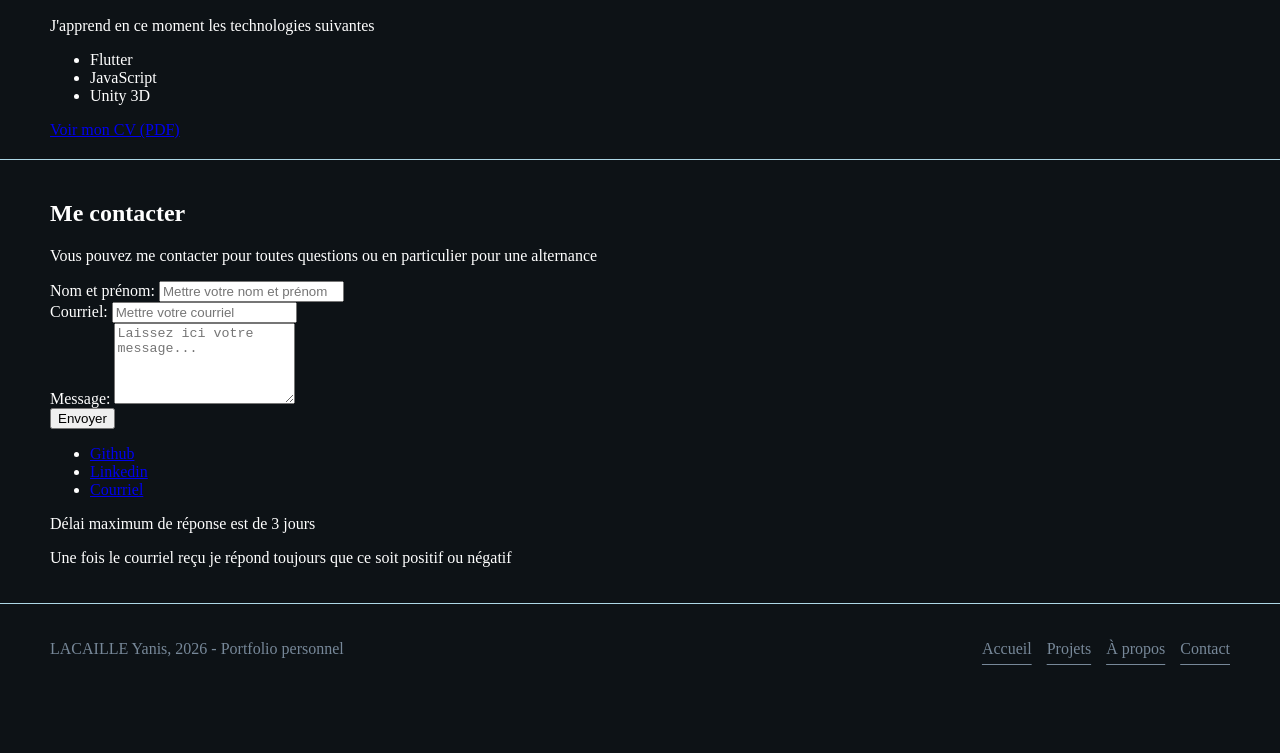
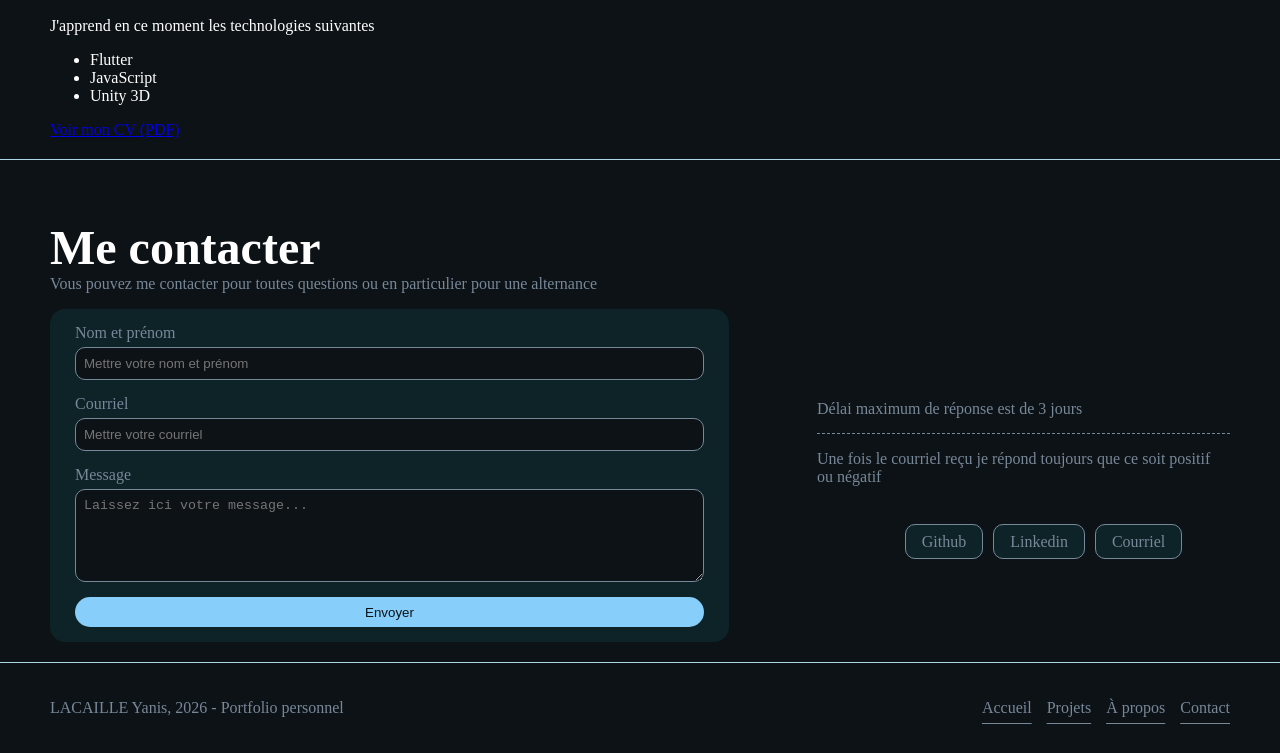
Before and after one commit to yalac/portfolio, a plain HTML site: page index.html in a window 1280 px wide. Shown: the part 1902-2655 px from the top of the page. Before the commit the page ends 2596 px from the top, so only its background shows below. Drawn offline with Linux system fonts and the light colour scheme.

Commit message:
style(contact): add CSS styling and update HTML classes

```diff
--- a/css/style.css
+++ b/css/style.css
@@ -178,6 +178,106 @@ header nav ul {
     border-bottom: 0.5px solid lightblue;
 }
 
+/* titre du contact*/
+.contact-title {
+    font-size: 3em;
+    font-weight: 800;
+    margin-bottom: -1rem;
+}
+
+.contact-left {
+    background-color: #0d2327;
+    padding: 15px;
+    border-radius: 15px;
+    width: 55%;
+}
+
+.contact-form {
+    gap: 15px;
+    padding: 0 10px;
+}
+
+.contact-form-champ {
+    display: flex;
+    flex-direction: column;
+    align-items: stretch;
+}
+
+.contact-form label {
+    color: lightslategray;
+    margin-bottom: 5px;
+}
+
+.contact-form input,
+.contact-form textarea {
+    color: lightslategray;
+    background-color: #0d1216;
+    border-radius: 10px;
+    border: 0.5px solid lightslategray;
+    padding: 0.5rem;
+    margin-bottom: 15px;
+}
+
+.contact-form input:hover,
+.contact-form textarea:hover {
+    border: 0.5px solid lightskyblue;
+}
+
+.contact-form input:focus,
+.contact-form textarea:focus {
+    color: white;
+    border: 2px solid lightskyblue;
+    outline: none;
+}
+
+.contact-form button {
+    color: #0d1216;
+    background-color: lightskyblue;
+    border-radius: 15px;
+    height: 30px;
+    cursor: pointer;
+    border: none;
+}
+
+.contact-right {
+    color: lightslategray;
+    width: 35%;
+}
+
+.contact-right-text {
+    padding-bottom: 15px;
+}
+
+.contact-delay {
+    padding-bottom: 15px;
+    border-bottom: 0.5px dashed lightslategray;
+}
+
+.contact-social-media {
+    display: flex;
+    gap: 10px;
+    justify-content: center;
+    list-style: none;
+}
+
+.contact-social-media a {
+    text-decoration: none;
+    background-color: #0d2327;
+    color: lightslategray;
+    border: 0.5px solid lightslategray;
+    border-radius: 10px;
+    padding: 0.5rem 1rem;
+}
+
+.contact-social-media a:hover {
+    color: white;
+    border: 0.5px solid lightskyblue;
+}
+
+.contact-description {
+    color: lightslategray;
+}
+
 /*========================*/
 /* Style section footer */
 /*========================*/
--- a/index.html
+++ b/index.html
@@ -9,7 +9,7 @@
 
     <!--Corps principal-->
     <body>
-        <!--Header-->
+        <!--HACK: Header-->
         <header class="site-header">
             <a class="header-left" href="#home"
                 ><img
@@ -42,7 +42,7 @@
 
         <!--Corp principal qui aura mes 4 parties-->
         <main class="container">
-            <!--Section accueil (présentation)-->
+            <!--HACK: Section accueil (présentation)-->
             <section id="home" class="home">
                 <p class="home-description">
                     Statut - Recherche d'alternance 2027-2028
@@ -100,7 +100,7 @@
             </section>
             <div class="border-line"></div>
 
-            <!--Section projets (liste de mes projets réalisés)-->
+            <!--HACK: Section projets (liste de mes projets réalisés)-->
             <section id="projects" class="projects">
                 <h2>Mes X projets</h2>
                 <p>
@@ -168,7 +168,7 @@
             </section>
             <div class="border-line"></div>
 
-            <!--Section a propos (mes informations)-->
+            <!--HACK: Section a propos (mes informations)-->
             <section id="about" class="about">
                 <h2>Qui je suis ?</h2>
 
@@ -240,17 +240,19 @@
             </section>
             <div class="border-line"></div>
 
-            <!--Section contact (formulaire pour me contacter)-->
+            <!-- HACK: Section contact (formulaire pour me contacter)-->
             <section id="contact" class="contact">
-                <h2>Me contacter</h2>
-                <p>
+                <h2 class="contact-title">Me contacter</h2>
+                <p class="contact-description">
                     Vous pouvez me contacter pour toutes questions ou en
                     particulier pour une alternance
                 </p>
-                <form>
+                <div class="left-and-right">
+                    <div class="contact-left">
+                        <form class="contact-form">
                             <!--formulaire du nom-->
-                    <div>
-                        <label for="nom">Nom et prénom:</label>
+                            <div class="contact-form-champ">
+                                <label for="nom">Nom et prénom</label>
                                 <input
                                     type="text"
                                     id="nom"
@@ -261,8 +263,8 @@
                             </div>
 
                             <!--formulaire du courriel-->
-                    <div>
-                        <label for="email">Courriel:</label>
+                            <div class="contact-form-champ">
+                                <label for="email">Courriel</label>
                                 <input
                                     type="email"
                                     id="email"
@@ -273,8 +275,8 @@
                             </div>
 
                             <!--formulaire du message-->
-                    <div>
-                        <label for="message">Message:</label>
+                            <div class="contact-form-champ">
+                                <label for="message">Message</label>
                                 <textarea
                                     id="message"
                                     name="message"
@@ -285,15 +287,32 @@
                             </div>
 
                             <!--bouton d'envoie du mail-->
-                    <div>
+                            <div class="contact-form-champ">
                                 <button type="submit">Envoyer</button>
                             </div>
                         </form>
+                    </div>
 
-                <!--autre réseaux-->
-                <ul>
+                    <div class="contact-right">
+                        <div class="contact-right-text">
+                            <!--délai de réponse-->
+                            <p class="contact-delay">
+                                Délai maximum de réponse est de 3 jours
+                            </p>
+
+                            <!--courriel reçu-->
+                            <p class="contact-email">
+                                Une fois le courriel reçu je répond toujours que
+                                ce soit positif ou négatif
+                            </p>
+                        </div>
+
+                        <!--social media-->
+                        <ul class="contact-social-media">
                             <li>
-                        <a href="https://github.com/yalac" target="_blank"
+                                <a
+                                    href="https://github.com/yalac"
+                                    target="_blank"
                                     >Github</a
                                 >
                             </li>
@@ -305,23 +324,18 @@
                                 >
                             </li>
                             <li>
-                        <a href="mailto:lacailleyanis@gmail.com">Courriel</a>
+                                <a href="mailto:lacailleyanis@gmail.com"
+                                    >Courriel</a
+                                >
                             </li>
                         </ul>
-
-                <!--délai de réponse-->
-                <p>Délai maximum de réponse est de 3 jours</p>
-
-                <!--courriel reçu-->
-                <p>
-                    Une fois le courriel reçu je répond toujours que ce soit
-                    positif ou négatif
-                </p>
+                    </div>
+                </div>
             </section>
             <div class="border-line"></div>
         </main>
 
-        <!--Footer-->
+        <!--HACK: Footer-->
         <footer class="site-footer">
             <div class="fotter-left">
                 <p>LACAILLE Yanis, 2026 - Portfolio personnel</p>
```
Lines whose indentation alone changed are shown as unchanged.
